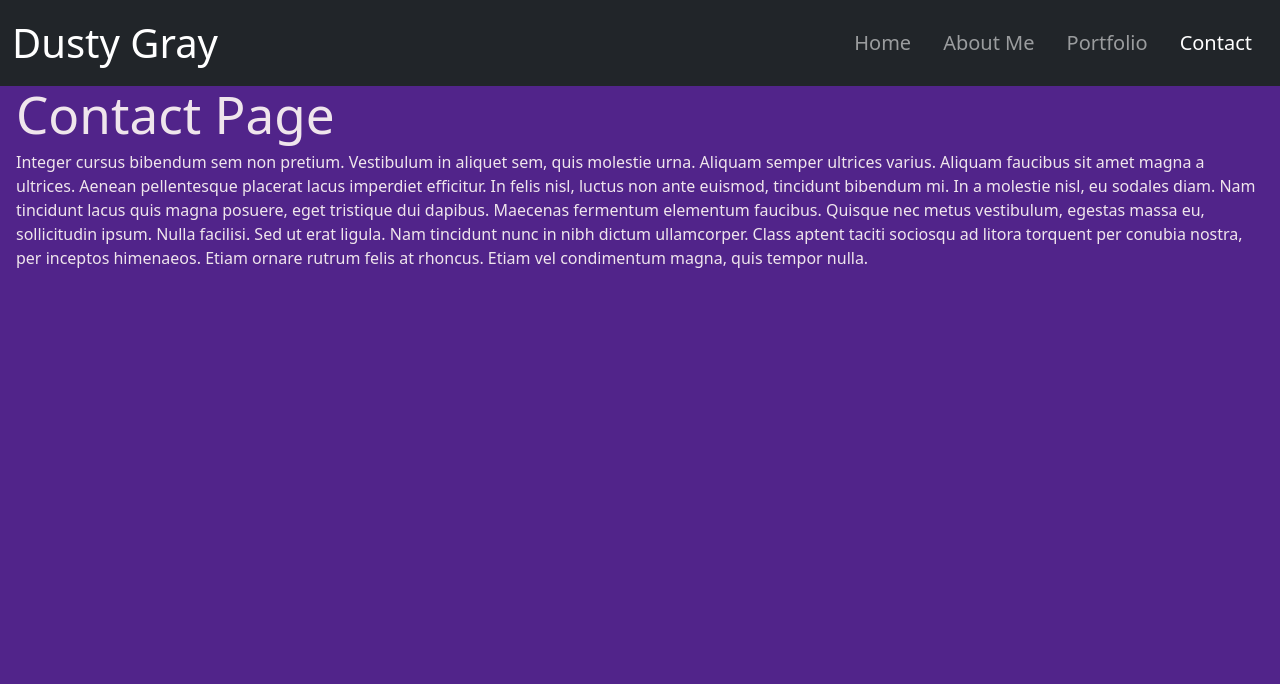
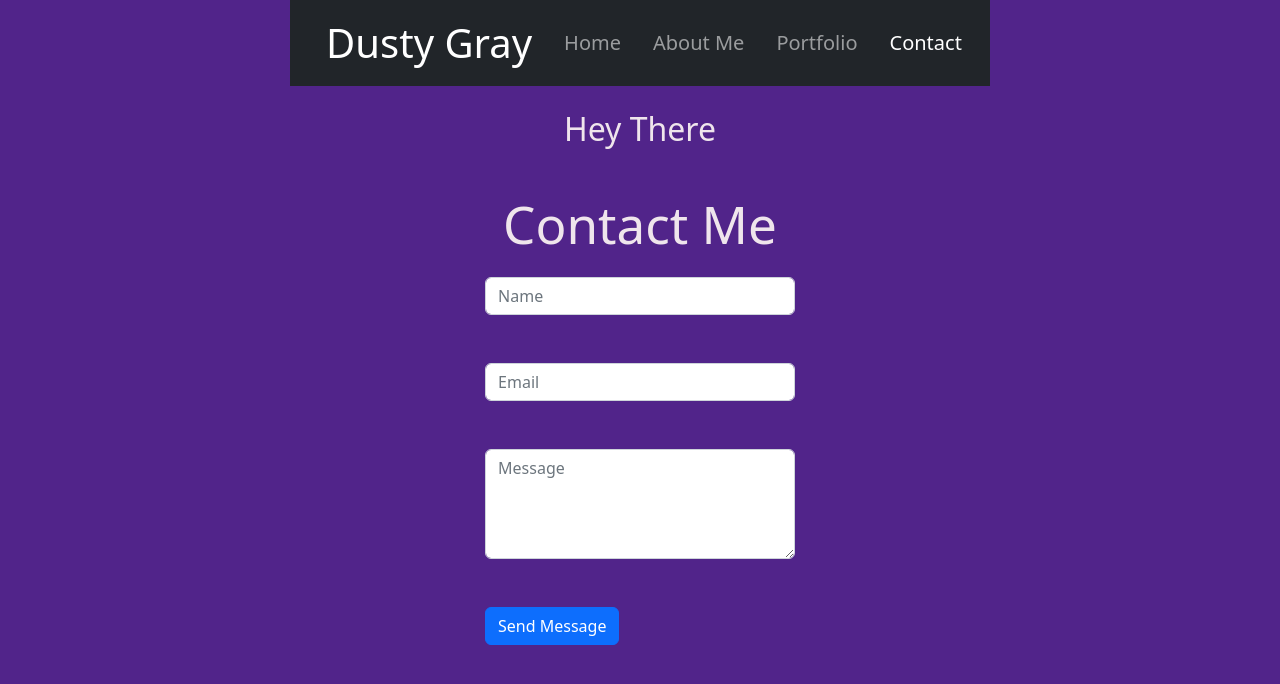
Before and after one commit to RickiBobbii/React-Portfolio, a React (Vite) app in the folder Main/: page /Contact in a window 1280 px wide. Shown: the top 684 px of the page. Built offline with nearby package versions, Linux system fonts and the light colour scheme.

Commit message:
fixed form space issue

```diff
--- /dev/null
+++ b/Main/src/components/ContactInfo.jsx
@@ -0,0 +1,26 @@
+export default function ContactInfo() {
+  return (
+    <div className="">
+      <h1 className="text-center">My Info</h1>
+        <div className="row justify-content-center">
+            <div className="col-4">
+                <div className="card m-3 p-2">
+                    <div className="card-body">
+                        <h5 className="card-header text-center bg-info-subtle">
+                        Ricki Bobbi
+                        </h5>
+                        <h6 className="card-subtitle my-2 text-body-secondary">
+                            Phone:
+                        </h6>
+                        <p className="card-text">(555) 555-5555</p>
+                        <h6 className="card-subtitle my-2 text-body-secondary">
+                            Email:
+                        </h6>
+                        <p className="card-text">rickibobbiii@gmail.com</p>
+                    </div>
+                </div>
+            </div>
+        </div>
+    </div>
+  );
+}
--- a/Main/src/components/NavTabs.jsx
+++ b/Main/src/components/NavTabs.jsx
@@ -9,7 +9,7 @@ function NavTabs() {
     // TEST Navbar
     <nav className="navbar navbar-expand-xl navbar-dark bg-dark sticky-top">
       <div className="container-fluid">
-        <a className="navbar-brand fs-1" href="/">
+        <a className="navbar-brand fs-1 ps-4" href="/">
           Dusty Gray
         </a>
         <button
--- a/Main/src/pages/Contact.jsx
+++ b/Main/src/pages/Contact.jsx
@@ -1,20 +1,49 @@
+import React from "react";
+import ContactInfo from "../components/ContactInfo";
+import "bootstrap/dist/css/bootstrap.min.css";
+import "../index.css";
+
 export default function Contact() {
   return (
-    <div>
-      <h1>Contact Page</h1>
-      <p>
-        Integer cursus bibendum sem non pretium. Vestibulum in aliquet sem, quis
-        molestie urna. Aliquam semper ultrices varius. Aliquam faucibus sit amet
-        magna a ultrices. Aenean pellentesque placerat lacus imperdiet
-        efficitur. In felis nisl, luctus non ante euismod, tincidunt bibendum
-        mi. In a molestie nisl, eu sodales diam. Nam tincidunt lacus quis magna
-        posuere, eget tristique dui dapibus. Maecenas fermentum elementum
-        faucibus. Quisque nec metus vestibulum, egestas massa eu, sollicitudin
-        ipsum. Nulla facilisi. Sed ut erat ligula. Nam tincidunt nunc in nibh
-        dictum ullamcorper. Class aptent taciti sociosqu ad litora torquent per
-        conubia nostra, per inceptos himenaeos. Etiam ornare rutrum felis at
-        rhoncus. Etiam vel condimentum magna, quis tempor nulla.
-      </p>
+
+    <section>
+      <div className="flex-row">
+        <h2 className="text-center mt-4">Hey There</h2>
+      </div>
+
+    <div className="container mt-5">
+      <div className="row justify-content-center">
+      <h1 className="text-center mb-4">Contact Me</h1>
+        <div className="col col-md-6">
+          <form className="justify-content-center" style={{ }}>
+            {/* Name */}
+            <div className="form-outline mb-4">
+              <input type="text" id="contact-name" className="form-control" placeholder="Name"/>
+              <label className="form-label"></label>
+            </div>
+            {/* Email */}
+            <div data-mdb-input-init className="form-outline mb-4">
+              <input type="email" id="contact-email" className="form-control" placeholder="Email" />
+              <label className="form-label"></label>
+            </div>
+            {/* Message */}
+            <div data-mdb-input-init className="form-outline mb-4">
+              <textarea
+                className="form-control"
+                id="form4Example3"
+                rows="4"
+                placeholder="Message"
+              ></textarea>
+              <label className="form-label"></label>
+            </div>
+            {/* Send Button */}
+            <button type="button" className="btn btn-primary btn-block mb-4">
+              Send Message
+            </button>
+          </form>
+        </div>
+      </div>
     </div>
+    </section>
   );
 }
```
